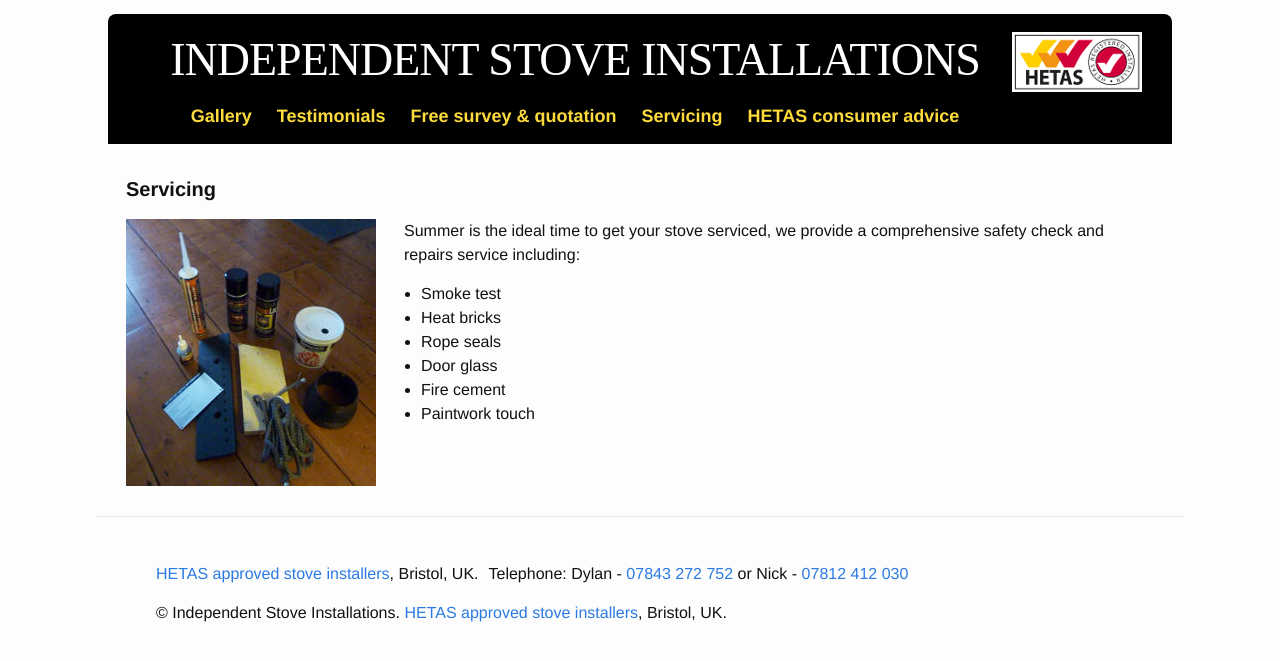
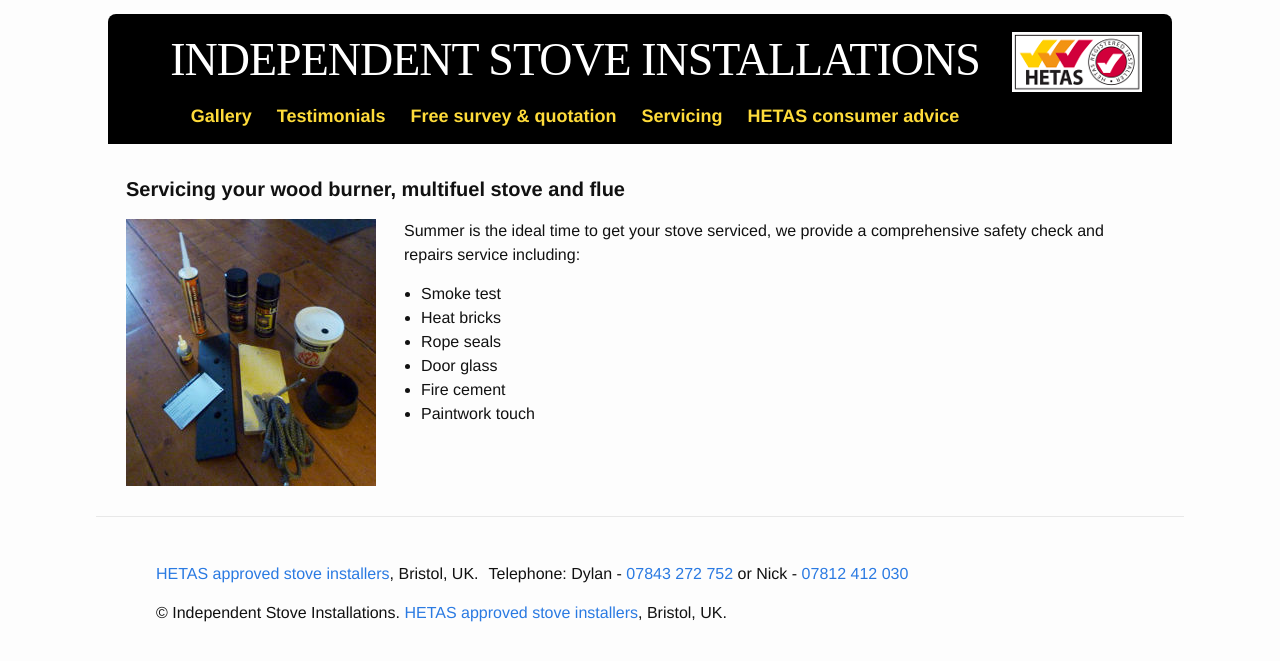
Before and after one commit to steventux/independentstoveinstallations, a Jekyll site: the page built from servicing.html, in a window 1280 px wide. Shown: the top 661 px of the page. Built offline with Jekyll 4.4.1, drawn with Linux system fonts in a browser that asks for light colours.

Commit message:
Title and textual updates

```diff
--- a/choosing-your-stove.html
+++ b/choosing-your-stove.html
@@ -1,6 +1,6 @@
 ---
 layout: default
-title: Choosing your stove
+title: Choosing your stove, we fit the appliance of your choice
 permalink: /choosing-your-stove/
 ---
 
--- a/index.html
+++ b/index.html
@@ -1,6 +1,6 @@
 ---
 layout: default
-title: HETAS approved stove installers, Bristol, UK
+title: HETAS approved wood burner and multifuel stove fitters, Bristol, UK
 ---
 
 <article>
--- a/recent-installations.html
+++ b/recent-installations.html
@@ -1,6 +1,6 @@
 ---
 layout: default
-title: Our stove installations
+title: Recent wood burner and multifuel stove installations
 permalink: /recent-installations/
 cdn: http://dns6oa2cqpo7v.cloudfront.net/
 ---
--- a/servicing.html
+++ b/servicing.html
@@ -1,6 +1,6 @@
 ---
 layout: default
-title: Servicing
+title: Servicing your wood burner, multifuel stove and flue
 permalink: /servicing/
 ---
 
--- a/survery.html
+++ b/survery.html
@@ -1,6 +1,6 @@
 ---
 layout: default
-title: Free stove installation survey and quotation
+title: Free wood burner or multifuel stove installation survey and quotation
 permalink: /free-survey/
 ---
 
--- a/testimonials.html
+++ b/testimonials.html
@@ -1,13 +1,13 @@
 ---
 layout: default
-title: Testimonials
+title: Testimonials from some of our previous customers
 permalink: /testimonials/
 ---
 
 <article>
   <div class="testimonials">
     <h1 class="page-heading">{{ page.title}}</h1>
-    <p>Read what our customers have to say...</p>
+    <p>We're very proud of our high quality <a href="https://www.hetas.co.uk/business/?lng=-2.6256561000000147&lat=51.432621&dry-stove=filter&stove-with-boiler=filter&flues-chimneys=filter&biomass-wet-system=filter&heating-systems=filter&plumbing-sanitary-ware=filter&mcs-biomass=filter&mcs-solar-thermal=filter">HETAS compliant stove installations</a>. Here's a selection of reviews from some happy customers. You can also read some reviews on our <a href="https://goo.gl/maps/FuHpvnVdCnE2">Google business listing</a>.</p>
 
     <ul>
       <li class="testimonial">
```
